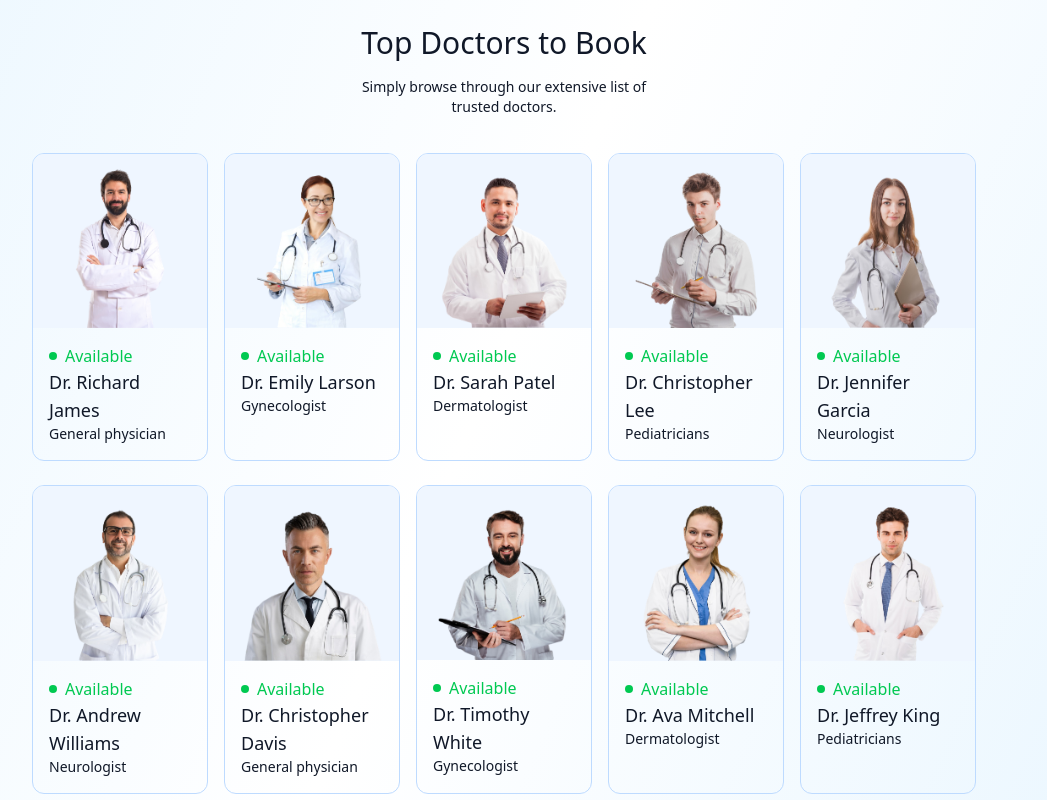
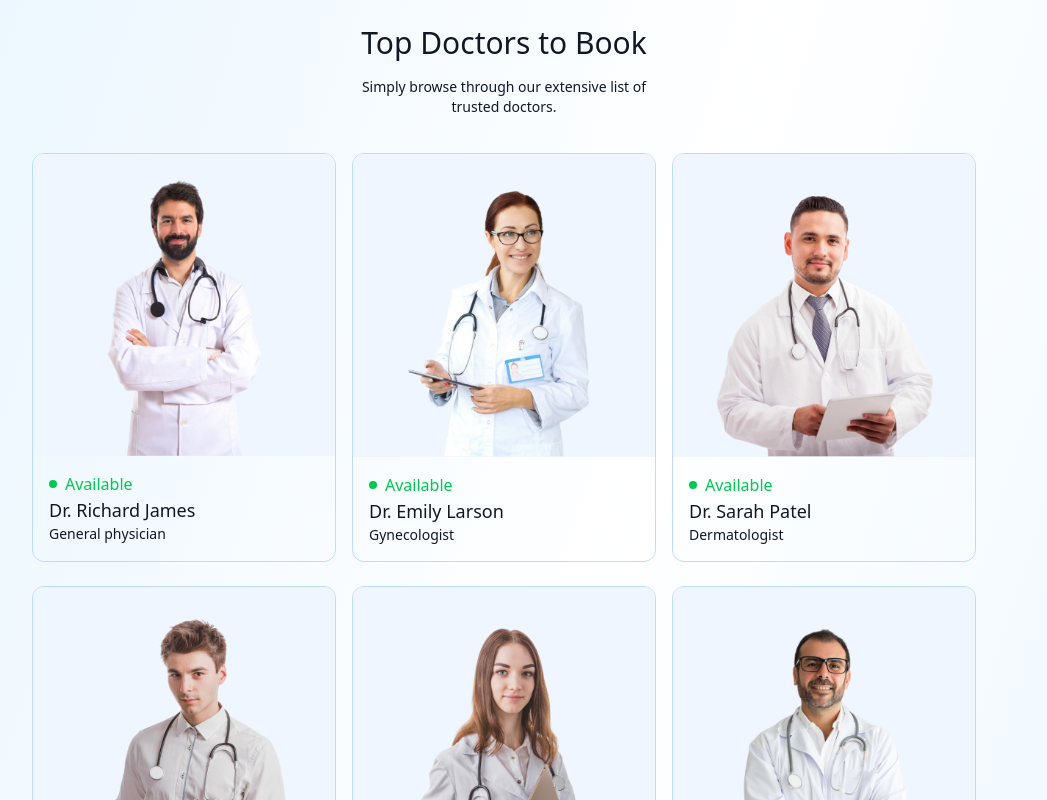
Before and after one commit to VC-Nithesh944/Help2Heal, a React (Vite) app in the folder frontend/: page / in a window 1280 px wide. Shown: the part 1140-1940 px from the top of the page, without its empty margins (136-1183 px from the left). Built offline with nearby package versions, Linux system fonts and the light colour scheme.

Commit message:
Removed custom grid

```diff
--- a/frontend/src/components/TopDoctors.jsx
+++ b/frontend/src/components/TopDoctors.jsx
@@ -12,7 +12,7 @@ const TopDoctors = () => {
       <p className="sm:w-1/3 text-center text-sm">
         Simply browse through our extensive list of trusted doctors.
       </p>
-      <div className="w-full custom-grid sm:grid-cols-2 md:grid-cols-3 gap-4 pt-5 gap-y-6 px-3 sm:px-0">
+      <div className="w-full grid grid-cols-1 sm:grid-cols-2 md:grid-cols-3 gap-4 pt-5 gap-y-6 px-3 sm:px-0">
         {doctors.slice(0, 10).map((item, index) => (
           <div
             onClick={() => navigate(`/appointment/${item._id}`)}
--- a/frontend/src/index.css
+++ b/frontend/src/index.css
@@ -16,7 +16,6 @@ body {
 }
 
 .custom-grid {
-  display: grid;
   grid-template-columns: repeat(5, 1fr);
   grid-template-rows: repeat(2, 1fr);
 }
```
